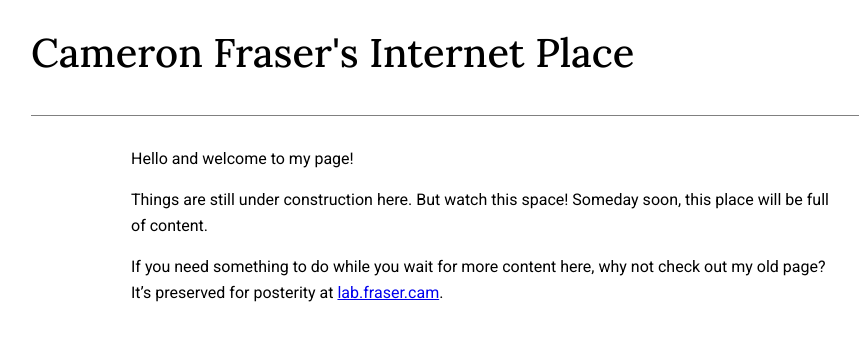
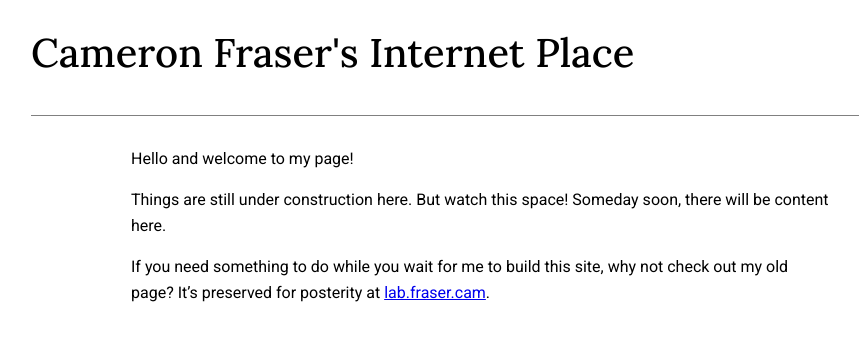
Before and after one commit to frasercl/fraser.cam, a Jekyll site: the page built from index.md, in a window 1280 px wide. Shown: the top 341 px of the page, without its empty margins (159-1018 px from the left). Built offline with Jekyll 4.4.1, drawn with Linux system fonts in a browser that asks for light colours.

Commit message:
adjust some placeholder content

```diff
--- a/_config.yml
+++ b/_config.yml
@@ -1,8 +1,7 @@
 title: Cameron Fraser's Internet Place
 description: >-
   This web site is under construction. It will eventually contain some good
-  content put there by Cameron Fraser, a computer guy and urbanist nerd from
-  Seattle.
+  content put there by Cameron Fraser, a programmer and urbanist from Seattle.
 url: "https://fraser.cam"
 
 plugins:
--- a/index.md
+++ b/index.md
@@ -6,9 +6,9 @@ title: "Cameron Fraser's Internet Place"
 Hello and welcome to my page!
 
 Things are still under construction here. But watch this space! Someday soon,
-this place will be full of content.
+there will be content here.
 
-If you need something to do while you wait for more content here, why not check
-out my old page? It's preserved for posterity at [lab.fraser.cam].
+If you need something to do while you wait for me to build this site, why not
+check out my old page? It's preserved for posterity at [lab.fraser.cam].
 
 [lab.fraser.cam]: https://lab.fraser.cam
```
